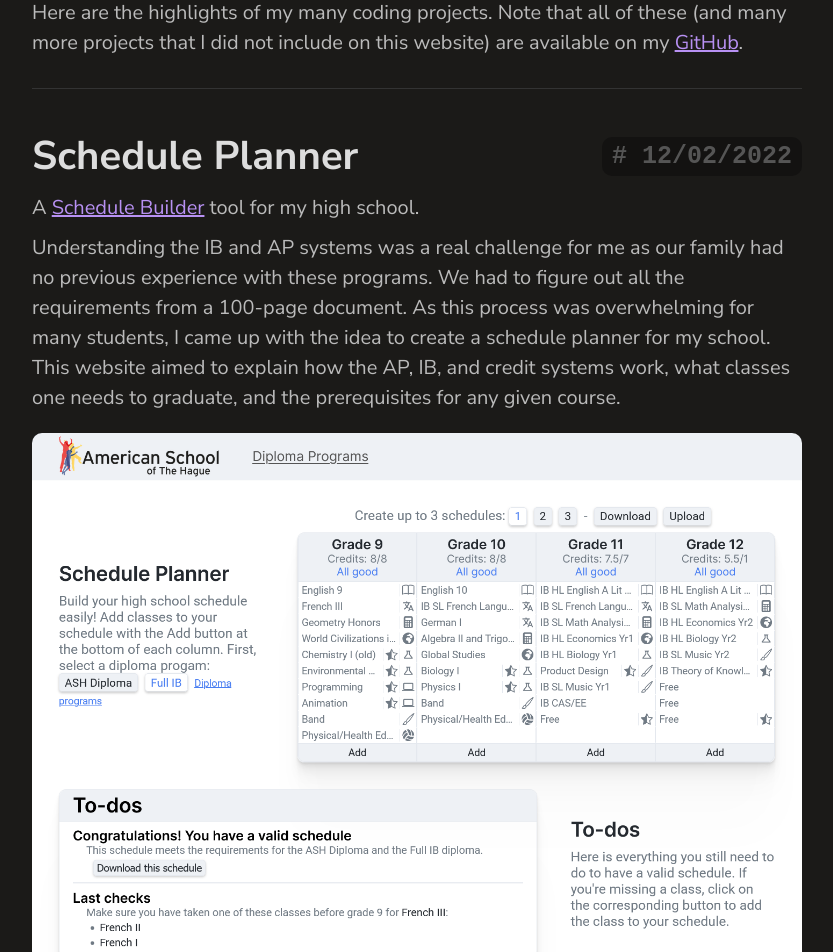
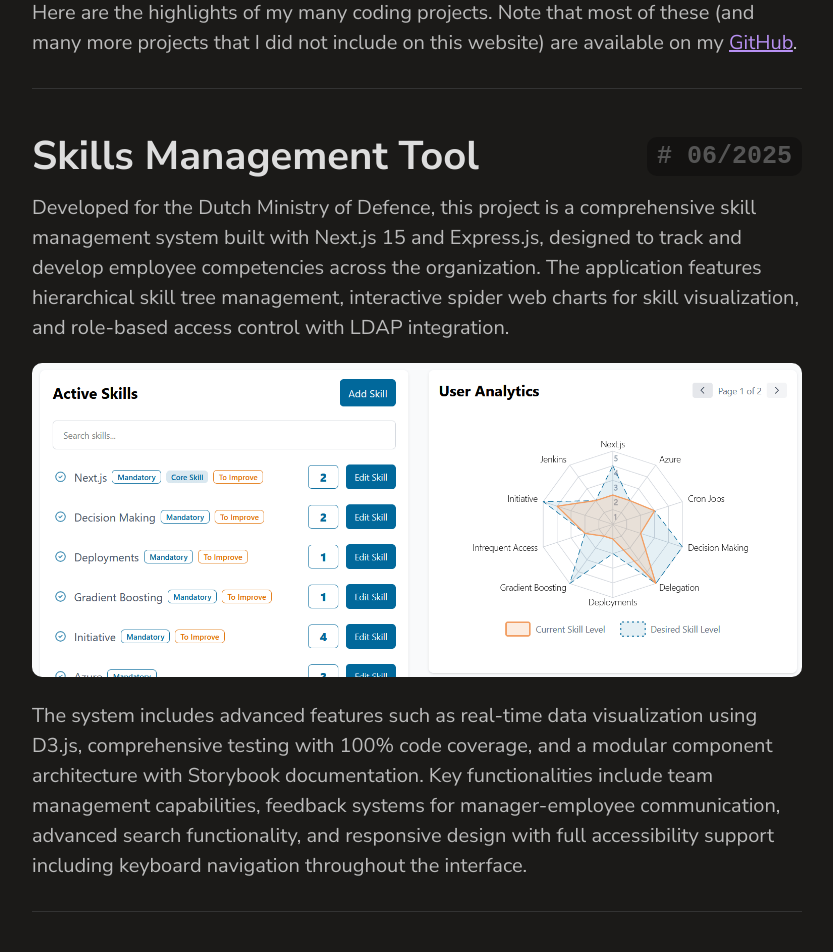
Before and after one commit to mirusz9/mirusz-landingpage, a React (Vite) app: page / in a window 1280 px wide. Shown: the part 1180-2132 px from the top of the page, without its empty margins (383-1216 px from the left). Built offline with nearby package versions, Linux system fonts and the light colour scheme.

Commit message:
Added new section about SMT

```diff
--- a/src/Content.tsx
+++ b/src/Content.tsx
@@ -6,8 +6,8 @@ import vlawImg from './assets/vlaw.png';
 import ropesimImg from './assets/rope-sim.png';
 import fabrikImg from './assets/fabrik.png';
 import gameImg from './assets/2dgame.png';
-import { FaSquareInstagram } from 'react-icons/fa6';
-import { FaSquareXTwitter } from 'react-icons/fa6';
+import smtImg from './assets/smt.png';
+import { FaLinkedin, FaSquareInstagram } from 'react-icons/fa6';
 import { FaGithubSquare } from 'react-icons/fa';
 import { FaSpotify } from 'react-icons/fa';
 import { FaDiceSix } from 'react-icons/fa';
@@ -85,27 +85,30 @@ function Content({ scroll, randomizeCol }: IContentProps) {
 					</button>
 					<button onClick={(e) => scrollToIndex(e, 1)}>Projects</button>
 					<button onClick={(e) => scrollToIndex(e, 2)} className="secondary">
+						Skills Management Tool
+					</button>
+					<button onClick={(e) => scrollToIndex(e, 3)} className="secondary">
 						Schedule Planner
 					</button>
-					<button onClick={(e) => scrollToIndex(e, 3)} className="secondary">
+					<button onClick={(e) => scrollToIndex(e, 4)} className="secondary">
 						Virus Simulation
 					</button>
-					<button onClick={(e) => scrollToIndex(e, 4)} className="secondary">
+					<button onClick={(e) => scrollToIndex(e, 5)} className="secondary">
 						HiMCM
 					</button>
-					<button onClick={(e) => scrollToIndex(e, 5)} className="secondary">
+					<button onClick={(e) => scrollToIndex(e, 6)} className="secondary">
 						Videki Law
 					</button>
-					<button onClick={(e) => scrollToIndex(e, 6)} className="secondary">
+					<button onClick={(e) => scrollToIndex(e, 7)} className="secondary">
 						2D Game
 					</button>
-					<button onClick={(e) => scrollToIndex(e, 7)} className="secondary">
+					<button onClick={(e) => scrollToIndex(e, 8)} className="secondary">
 						Rope Simulation
 					</button>
-					<button onClick={(e) => scrollToIndex(e, 8)} className="secondary">
+					<button onClick={(e) => scrollToIndex(e, 9)} className="secondary">
 						FABRIK
 					</button>
-					<button onClick={(e) => scrollToIndex(e, 9)}>Contact</button>
+					<button onClick={(e) => scrollToIndex(e, 10)}>Contact</button>
 				</div>
 			</div>
 			<div id="right">
@@ -129,8 +132,8 @@ function Content({ scroll, randomizeCol }: IContentProps) {
 								<a href="https://tudelft.nl" target="_blank">
 									TU Delft
 								</a>
-								. I've been making stuff for fun since 2017, when I learned how to code. If you want to check out my
-								projects, you can take a look at them below.
+								. I've been making stuff for fun since 2017, when I learned how to code. If you want to
+								check out my projects, you can take a look at them below.
 							</p>
 						</section>
 						<section>
@@ -138,12 +141,36 @@ function Content({ scroll, randomizeCol }: IContentProps) {
 								<h2>Projects</h2>
 							</div>
 							<p>
-								Here are the highlights of my many coding projects. Note that all of these (and many more projects that I
-								did not include on this website) are available on my{' '}
+								Here are the highlights of my many coding projects. Note that most of these (and many
+								more projects that I did not include on this website) are available on my{' '}
 								<a href="https://github.com/mirusz9" target="_blank">
 									GitHub
 								</a>
 								.
+							</p>
+						</section>
+						<section className="secondary">
+							<div>
+								<h2>Skills Management Tool</h2>
+								<span className="date"># 06/2025</span>
+							</div>
+							<p>
+								Developed for the Dutch Ministry of Defence, this project is a comprehensive skill
+								management system built with Next.js 15 and Express.js, designed to track and develop
+								employee competencies across the organization. The application features hierarchical
+								skill tree management, interactive spider web charts for skill visualization, and
+								role-based access control with LDAP integration.
+							</p>
+							<a className="image">
+								<img src={smtImg} alt="Skills Management Tool" loading="lazy" />
+							</a>
+							<p>
+								The system includes advanced features such as real-time data visualization using D3.js,
+								comprehensive testing with 100% code coverage, and a modular component architecture with
+								Storybook documentation. Key functionalities include team management capabilities,
+								feedback systems for manager-employee communication, advanced search functionality, and
+								responsive design with full accessibility support including keyboard navigation
+								throughout the interface.
 							</p>
 						</section>
 						<section className="secondary">
@@ -159,18 +186,20 @@ function Content({ scroll, randomizeCol }: IContentProps) {
 								tool for my high school.
 							</p>
 							<p>
-								Understanding the IB and AP systems was a real challenge for me as our family had no previous experience
-								with these programs. We had to figure out all the requirements from a 100-page document. As this process was
-								overwhelming for many students, I came up with the idea to create a schedule planner for my school. This
-								website aimed to explain how the AP, IB, and credit systems work, what classes one needs to graduate, and
-								the prerequisites for any given course.
+								Understanding the IB and AP systems was a real challenge for me as our family had no
+								previous experience with these programs. We had to figure out all the requirements from
+								a 100-page document. As this process was overwhelming for many students, I came up with
+								the idea to create a schedule planner for my school. This website aimed to explain how
+								the AP, IB, and credit systems work, what classes one needs to graduate, and the
+								prerequisites for any given course.
 							</p>
 							<a href="https://ashschedule.mirusz9.com" target="_blank" className="image">
 								<img src={schedulePlannerImg} alt="Schedule Planner" loading="lazy"></img>
 							</a>
 							<p>
-								This was one of the biggest projects I've ever worked on, taking up half a year and over a hundred hours of
-								work. Because of this, I keep the source code private. <span className="small">I'm sorry :(</span>
+								This was one of the biggest projects I've ever worked on, taking up half a year and over
+								a hundred hours of work. Because of this, I keep the source code private.{' '}
+								<span className="small">I'm sorry :(</span>
 							</p>
 						</section>
 						<section className="secondary">
@@ -193,13 +222,13 @@ function Content({ scroll, randomizeCol }: IContentProps) {
 								<a href="https://www.youtube.com/watch?v=gxAaO2rsdIs" target="_blank">
 									3Blue1Brown's video
 								</a>{' '}
-								on YouTube. It is based on an SIR model that can be customized with many settings such as the rate of spread
-								of the virus, the percentage of the population following social distancing rules, or the duration for which
-								a cell is infectious.
+								on YouTube. It is based on an SIR model that can be customized with many settings such
+								as the rate of spread of the virus, the percentage of the population following social
+								distancing rules, or the duration for which a cell is infectious.
 							</p>
 							<p>
-								If you'd like to try the simulation out, the installation and the settings are well-documented on the GitHub
-								page in <span className="monospace">README.md</span>.
+								If you'd like to try the simulation out, the installation and the settings are
+								well-documented on the GitHub page in <span className="monospace">README.md</span>.
 							</p>
 						</section>
 						<section className="secondary">
@@ -217,9 +246,9 @@ function Content({ scroll, randomizeCol }: IContentProps) {
 								: The Need for Bees (and not just for honey)
 							</p>
 							<p>
-								Me and three of my classmates partnered up to compete in the High School Mathematical Contest in Modeling,
-								where we had to create a model that reflects the population size of a bee colony over time. The twenty-four
-								page paper we wrote earned Honorable Mention.
+								Me and three of my classmates partnered up to compete in the High School Mathematical
+								Contest in Modeling, where we had to create a model that reflects the population size of
+								a bee colony over time. The twenty-four page paper we wrote earned Honorable Mention.
 							</p>
 							<a href="https://himcm.mirusz9.com" target="_blank" className="image">
 								<img src={himcmImg} alt="HiMCM" loading="lazy"></img>
@@ -238,15 +267,15 @@ function Content({ scroll, randomizeCol }: IContentProps) {
 								<span className="date"># 13/05/2021</span>
 							</div>
 							<p>
-								Videki Law is a management system for lawyers where they can keep track of their ongoing cases, clients and
-								documents.
+								Videki Law is a management system for lawyers where they can keep track of their ongoing
+								cases, clients and documents.
 							</p>
 							<a className="image" href="https://vlaw.mirusz9.com">
 								<img src={vlawImg} alt="A screenshot of Videki Law" loading="lazy" />
 							</a>
 							<p>
-								Sadly I can't include detailed screenshots as all the information is confidential, but I can proudly say
-								that this has been one of the biggest projects I've ever worked on.
+								Sadly I can't include detailed screenshots as all the information is confidential, but I
+								can proudly say that this has been one of the biggest projects I've ever worked on.
 							</p>
 						</section>
 						<section className="secondary">
@@ -255,21 +284,23 @@ function Content({ scroll, randomizeCol }: IContentProps) {
 								<span className="date"># 09/06/2020</span>
 							</div>
 							<p>
-								I attempted to create a 2D sidescroller game, similar to Terraria <i>from scratch</i>. I was really drawn to
-								the idea of creating my own procedural world generation code, as I've always wondered how games like
-								Minecraft and Terraria generate their huge and diverse environments.
+								I attempted to create a 2D sidescroller game, similar to Terraria <i>from scratch</i>. I
+								was really drawn to the idea of creating my own procedural world generation code, as
+								I've always wondered how games like Minecraft and Terraria generate their huge and
+								diverse environments.
 							</p>
 							<p>
-								The map generator procedurally creates one large interconnected cave that tries to be as realistic as
-								possible. Everything was made from scratch: the textures, the physics and collision system, the rendering
-								engine and the map generation.
+								The map generator procedurally creates one large interconnected cave that tries to be as
+								realistic as possible. Everything was made from scratch: the textures, the physics and
+								collision system, the rendering engine and the map generation.
 							</p>
 							<a className="image" href="https://github.com/mirusz9/2d-game" target="_blank">
 								<img src={gameImg} alt="A screenshot of the game" loading="lazy" />
 							</a>
 							<p>
-								I am really proud of this project, it has really improved my programming skills and gave me a really good
-								introduction to game development. Although this prosject is super unfinished, you can{' '}
+								I am really proud of this project, it has really improved my programming skills and gave
+								me a really good introduction to game development. Although this prosject is super
+								unfinished, you can{' '}
 								<a href="https://github.com/mirusz9/2d-game" target="_blank">
 									play the game here
 								</a>
@@ -282,9 +313,9 @@ function Content({ scroll, randomizeCol }: IContentProps) {
 								<span className="date"># 10/06/2022</span>
 							</div>
 							<p>
-								This is a fun project I worked on in my free time where I try to simulate rope and cloth-like materials by
-								connecting nodes with sticks and applying some basics physics to them. The end result is surprisingly
-								realistic.
+								This is a fun project I worked on in my free time where I try to simulate rope and
+								cloth-like materials by connecting nodes with sticks and applying some basics physics to
+								them. The end result is surprisingly realistic.
 							</p>
 							<a className="image" href="https://github.com/mirusz9/rope-simulation" target="_blank">
 								<img src={ropesimImg} alt="A screenshot of the rope simulation" loading="lazy" />
@@ -303,8 +334,9 @@ function Content({ scroll, randomizeCol }: IContentProps) {
 								<span className="date"># 09/06/2022</span>
 							</div>
 							<p>
-								I was interested in inverse kinematics, so I implemented FABRIK (Forward and backward reaching inverse
-								kinematics). This is a very simple fun app that demonstrates how inverse kinematics work.
+								I was interested in inverse kinematics, so I implemented FABRIK (Forward and backward
+								reaching inverse kinematics). This is a very simple fun app that demonstrates how
+								inverse kinematics work.
 							</p>
 							<a className="image" href="https://github.com/mirusz9/FABRIK" target="_blank">
 								<img src={fabrikImg} alt="A screenshot of the inverse kinematics app" loading="lazy" />
@@ -314,8 +346,8 @@ function Content({ scroll, randomizeCol }: IContentProps) {
 								<a href="https://github.com/mirusz9/FABRIK" target="_blank">
 									try the app here
 								</a>
-								. You're welcome to play around with the code and change some variables such as the number of nodes or the
-								stick length.
+								. You're welcome to play around with the code and change some variables such as the
+								number of nodes or the stick length.
 							</p>
 						</section>
 
@@ -324,8 +356,8 @@ function Content({ scroll, randomizeCol }: IContentProps) {
 								<h2>Contact</h2>
 							</div>
 							<p>
-								If you'd like to contact me my username is <span className="monospace">mirusz9</span> on every single
-								platform. <br /> I've included a few links for you:
+								If you'd like to contact me my username is <span className="monospace">mirusz9</span> on
+								every single platform. <br /> I've included a few links for you:
 							</p>
 							<ul id="contactList">
 								<li>
@@ -334,10 +366,16 @@ function Content({ scroll, randomizeCol }: IContentProps) {
 										<span>Instagram</span>
 									</a>
 								</li>
-								<li>
+								{/* <li>
 									<a href="https://x.com/mirusz9" target="_blank">
 										<FaSquareXTwitter size="25px" />
 										<span>X</span>
+									</a>
+								</li> */}
+								<li>
+									<a href="https://www.linkedin.com/in/mirusz9" target="_blank">
+										<FaLinkedin size="25px" />
+										<span>LinkedIn</span>
 									</a>
 								</li>
 								<li>
--- a/src/Footer.tsx
+++ b/src/Footer.tsx
@@ -59,7 +59,7 @@ export default function Footer() {
 		const rareMessages = [
 			'Dark. Darker. Yet darker.',
 			'To solve my senior quote, just...',
-			'Take a look at my gihub',
+			'Take a look at my github',
 			'MUPCWSIMMAFOIAROHE',
 			'Name five Jennifer Lawrence movies',
 			'How are some people so dumb??',
```
Also changed, not shown: src/assets/smt.png (added).
